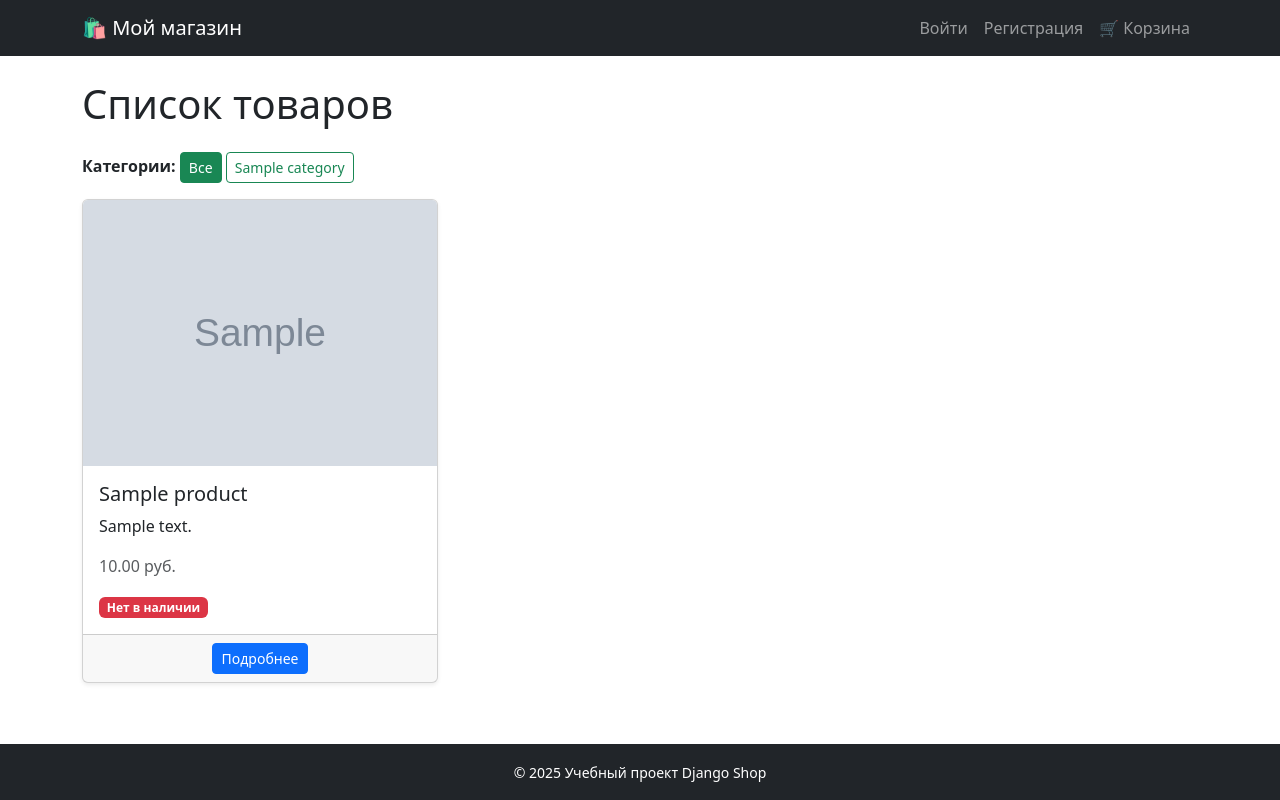
After one commit to AM-Kovalenko/TMS_django_shop, a Django app: page / in a window 1280 px wide. The commit adds this page. Run offline with Django 5.2, Linux system fonts and the light colour scheme; tables that the repository leaves empty hold one stand-in row (values such as "Sample post"); grey boxes marked "Sample" are stand-in pictures.

Commit message:
add django shop

```diff
--- a/myproject/myapp/models.py
+++ b/myproject/myapp/models.py
@@ -8,4 +8,19 @@ class Product(models.Model):
     description = models.TextField(blank=True)
     price = models.DecimalField(max_digits=10, decimal_places=2)
     in_stock = models.BooleanField(default=True)
-    type = models.CharField(max_length=50, blank=True, default='')
+    category = models.ForeignKey(
+        'Category',
+        on_delete=models.SET_NULL,
+        null=True,
+        blank=True
+    )
+    image = models.ImageField(upload_to='product_images/', blank=True, null=True)
+
+
+class Category(models.Model):
+    objects = models.Manager()
+
+    name = models.CharField(max_length=100)
+
+    def __str__(self):
+        return self.name
--- a/myproject/myapp/urls.py
+++ b/myproject/myapp/urls.py
@@ -1,11 +1,16 @@
+from django.contrib.auth.views import LoginView, LogoutView
 from django.urls import path
 
-from .views import HelloWorldView, products_view, product_detail, ProductCreateView
+from .views import products_view, product_detail, register_view, add_to_cart, cart_view, remove_from_cart
 
 urlpatterns = [
-    path('hello/', HelloWorldView.as_view()),
-    path('products/', products_view, name='products'),
+    path('', products_view, name='products'),
     path('product/<int:pk>/', product_detail, name='product_detail'),
-    # path('product/create/', create_product, name='create_product'),
-    path('product/create/', ProductCreateView.as_view(), name='create_product'),
+    path('register/', register_view, name='register'),
+    path('login/', LoginView.as_view(template_name='login.html'), name='login'),
+    path('logout/', LogoutView.as_view(next_page='/'), name='logout'),
+
+    path('cart/', cart_view, name='cart_view'),
+    path('cart/add/<int:product_id>/', add_to_cart, name='add_to_cart'),
+    path('cart/remove/<int:product_id>/', remove_from_cart, name='remove_from_cart'),
 ]
--- a/myproject/myapp/views.py
+++ b/myproject/myapp/views.py
@@ -1,39 +1,69 @@
-from django.http import HttpResponse, HttpResponseRedirect
+from django.contrib.auth import login
+from django.contrib.auth.decorators import login_required
 from django.shortcuts import render, get_object_or_404, redirect
-from django.urls import reverse_lazy
-from django.views import View
-from django.views.generic import CreateView
 
-from .forms import ProductForm
-from .models import Product
+from .forms import RegisterForm
+from .models import Product, Category
 
 
-class HelloWorldView(View):
-    def get(self, request):
-        return HttpResponse("Hello, World!",)
+
+def register_view(request):
+    if request.method == 'POST':
+        form = RegisterForm(request.POST)
+        if form.is_valid():
+            user = form.save(commit=False)
+            user.set_password(form.cleaned_data['password'])  # хэшируем пароль
+            user.save()
+            login(request, user)  # сразу авторизуем пользователя
+            return redirect('products')  # редирект на список товаров
+    else:
+        form = RegisterForm()
+    return render(request, 'register.html', {'form': form})
 
 
 def products_view(request):
+    categories = Category.objects.all()
+    category_id = request.GET.get('category')
     products = Product.objects.all()
-    return render(request, 'products.html', {'products': products})
+    if category_id:
+        products = products.filter(category_id=category_id)
 
+    return render(request, 'products.html', {
+        'products': products,
+        'categories': categories,
+        'selected_category': category_id
+    })
+
+
+@login_required(login_url='/login/')
 def product_detail(request, pk):
     product = get_object_or_404(Product, pk=pk)
     return render(request, 'product_detail.html', {'product': product})
 
-# def create_product(request):
-#     if request.method == 'POST':
-#         form = ProductForm(request.POST)
-#         if form.is_valid():
-#             form.save()  # сохраняем новый объект в БД
-#             return redirect('products')  # можно переадресовать на любую страницу
-#     else:
-#         form = ProductForm()
-#
-#     return render(request, 'create_product.html', {'form': form})
 
-class ProductCreateView(CreateView):
-    model = Product
-    form_class = ProductForm
-    template_name = 'create_product.html'
-    success_url = reverse_lazy('products')
+@login_required(login_url='/login/')
+def add_to_cart(request, product_id):
+    """Добавить товар в корзину (через сессию)."""
+    cart = request.session.get('cart', [])
+    if product_id not in cart:
+        cart.append(product_id)
+    request.session['cart'] = cart
+    return redirect('cart_view')
+
+@login_required(login_url='/login/')
+def remove_from_cart(request, product_id):
+    """Удалить товар из корзины."""
+    cart = request.session.get('cart', [])
+    if product_id in cart:
+        cart.remove(product_id)
+    request.session['cart'] = cart
+    return redirect('cart_view')
+
+
+@login_required(login_url='/login/')
+def cart_view(request):
+    """Показать корзину."""
+    cart = request.session.get('cart', [])
+    products = Product.objects.filter(id__in=cart)
+    total = sum(p.price for p in products)
+    return render(request, 'cart.html', {'products': products, 'total': total})
--- a/myproject/myproject/urls.py
+++ b/myproject/myproject/urls.py
@@ -14,6 +14,8 @@ Including another URLconf
     1. Import the include() function: from django.urls import include, path
     2. Add a URL to urlpatterns:  path('blog/', include('blog.urls'))
 """
+from django.conf import settings
+from django.conf.urls.static import static
 from django.contrib import admin
 from django.urls import path, include
 
@@ -21,3 +23,7 @@ urlpatterns = [
     path('admin/', admin.site.urls),
     path('', include('myapp.urls')),
 ]
+
+
+if settings.DEBUG:
+    urlpatterns += static(settings.MEDIA_URL, document_root=settings.MEDIA_ROOT)
--- /dev/null
+++ b/myproject/static/css/styles.css
@@ -0,0 +1,13 @@
+html, body {
+    height: 100%;
+}
+
+body {
+    display: flex;
+    flex-direction: column;
+    min-height: 100vh;
+}
+
+main {
+    flex: 1;
+}
--- /dev/null
+++ b/myproject/templates/base.html
@@ -0,0 +1,55 @@
+
+{% load static %}
+<!DOCTYPE html>
+<html lang="ru">
+<head>
+    <meta charset="UTF-8">
+    <title>{% block title %}Магазин{% endblock %}</title>
+
+    <link href="https://cdn.jsdelivr.net/npm/bootstrap@5.3.3/dist/css/bootstrap.min.css" rel="stylesheet">
+    <link rel="stylesheet" href="{% static 'css/styles.css' %}">
+</head>
+<body class="d-flex flex-column min-vh-100"> <!-- ВАЖНО -->
+    <!-- Шапка сайта -->
+    <nav class="navbar navbar-expand-lg navbar-dark bg-dark">
+        <div class="container">
+            <a class="navbar-brand" href="{% url 'products' %}">🛍 Мой магазин</a>
+
+            <div class="collapse navbar-collapse">
+                <ul class="navbar-nav ms-auto">
+                    {% if user.is_authenticated %}
+                        <li class="nav-item me-3 text-light">
+                            Привет, {{ user.username }}!
+                        </li>
+                        <li class="nav-item">
+                            <form method="post" action="{% url 'logout' %}" class="d-inline">
+                                {% csrf_token %}
+                                <button class="btn btn-outline-light btn-sm" type="submit">Выйти</button>
+                            </form>
+                        </li>
+                    {% else %}
+                        <li class="nav-item"><a class="nav-link" href="{% url 'login' %}">Войти</a></li>
+                        <li class="nav-item"><a class="nav-link" href="{% url 'register' %}">Регистрация</a></li>
+                    {% endif %}
+                    <li class="nav-item">
+                        <a class="nav-link" href="{% url 'cart_view' %}">🛒 Корзина</a>
+                    </li>
+                </ul>
+            </div>
+        </div>
+    </nav>
+
+    <!-- Основной контент -->
+    <main class="container mt-4 flex-grow-1"> <!-- ВАЖНО -->
+        {% block content %}
+        {% endblock %}
+    </main>
+
+    <!-- Футер -->
+    <footer class="bg-dark text-white text-center py-3 mt-auto">
+        <small>© 2025 Учебный проект Django Shop</small>
+    </footer>
+
+    <script src="https://cdn.jsdelivr.net/npm/bootstrap@5.3.3/dist/js/bootstrap.bundle.min.js"></script>
+</body>
+</html>
--- a/myproject/templates/products.html
+++ b/myproject/templates/products.html
@@ -1,30 +1,50 @@
-<!DOCTYPE html>
-<html lang="ru">
-<head>
-    <meta charset="UTF-8">
-    <title>Список товаров</title>
-</head>
-<body>
-    <h1>Товары</h1>
 
-    {% if products %}
-        <ul>
-            {% for product in products %}
-                <li>
-                    <strong>{{ product.name }}</strong><br>
-                    {{ product.description }}<br>
-                    Цена: {{ product.price }} руб.<br>
+{% extends 'base.html' %}
+{% load static %}
+
+{% block title %}Список товаров{% endblock %}
+
+{% block content %}
+<h1 class="mb-4">Список товаров</h1>
+
+<!-- Фильтр по категориям -->
+<div class="mb-3">
+    <strong>Категории:</strong>
+    <a href="{% url 'products' %}" class="btn btn-sm {% if not selected_category %}btn-success{% else %}btn-outline-success{% endif %}">Все</a>
+    {% for category in categories %}
+        <a href="?category={{ category.id }}" class="btn btn-sm {% if category.id|stringformat:"s" == selected_category %}btn-success{% else %}btn-outline-success{% endif %}">
+            {{ category.name }}
+        </a>
+    {% endfor %}
+</div>
+
+<!-- Список товаров -->
+<div class="row">
+    {% for product in products %}
+        <div class="col-md-4 mb-4">
+            <div class="card h-100 shadow-sm">
+                {% if product.image %}
+                    <img src="{{ product.image.url }}" class="card-img-top" alt="{{ product.name }}">
+                {% else %}
+                    <img src="{% static 'no-image.png' %}" class="card-img-top" alt="Нет фото">
+                {% endif %}
+                <div class="card-body">
+                    <h5 class="card-title">{{ product.name }}</h5>
+                    <p class="card-text">{{ product.description|truncatewords:15 }}</p>
+                    <p class="text-muted">{{ product.price }} руб.</p>
                     {% if product.in_stock %}
-                        ✅ В наличии
+                        <span class="badge bg-success">В наличии</span>
                     {% else %}
-                        ❌ Нет в наличии
+                        <span class="badge bg-danger">Нет в наличии</span>
                     {% endif %}
-                </li>
-                <hr>
-            {% endfor %}
-        </ul>
-    {% else %}
+                </div>
+                <div class="card-footer text-center">
+                    <a href="{% url 'product_detail' product.id %}" class="btn btn-primary btn-sm">Подробнее</a>
+                </div>
+            </div>
+        </div>
+    {% empty %}
         <p>Нет доступных товаров.</p>
-    {% endif %}
-</body>
-</html>
+    {% endfor %}
+</div>
+{% endblock %}
```
Also changed, not shown: myproject/myapp/admin.py (+7 -2 lines), myproject/myapp/forms.py (+17 -1 lines), myproject/myproject/settings.py (+7 -0 lines), myproject/templates/cart.html (added, +36 -0 lines), myproject/templates/create_product.html (deleted, +0 -17 lines), myproject/templates/login.html (added, +25 -0 lines), myproject/templates/product_detail.html (+28 -17 lines), myproject/templates/register.html (added, +20 -0 lines), myproject/static/no-image.png (added).
